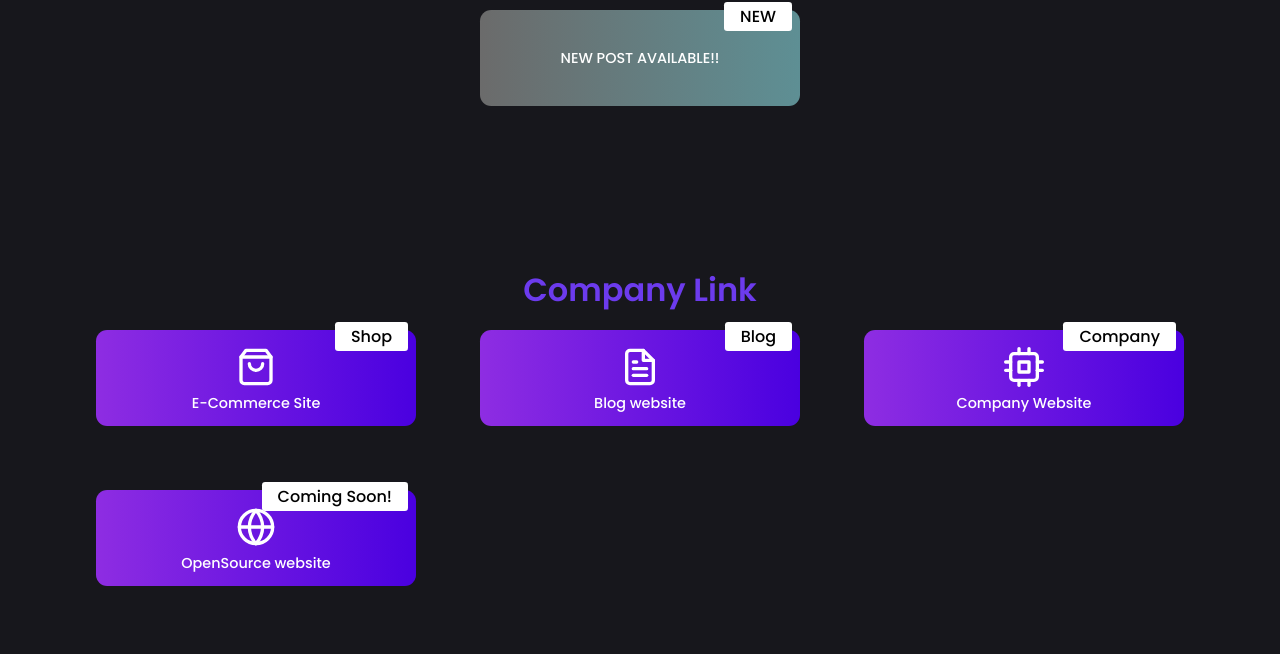
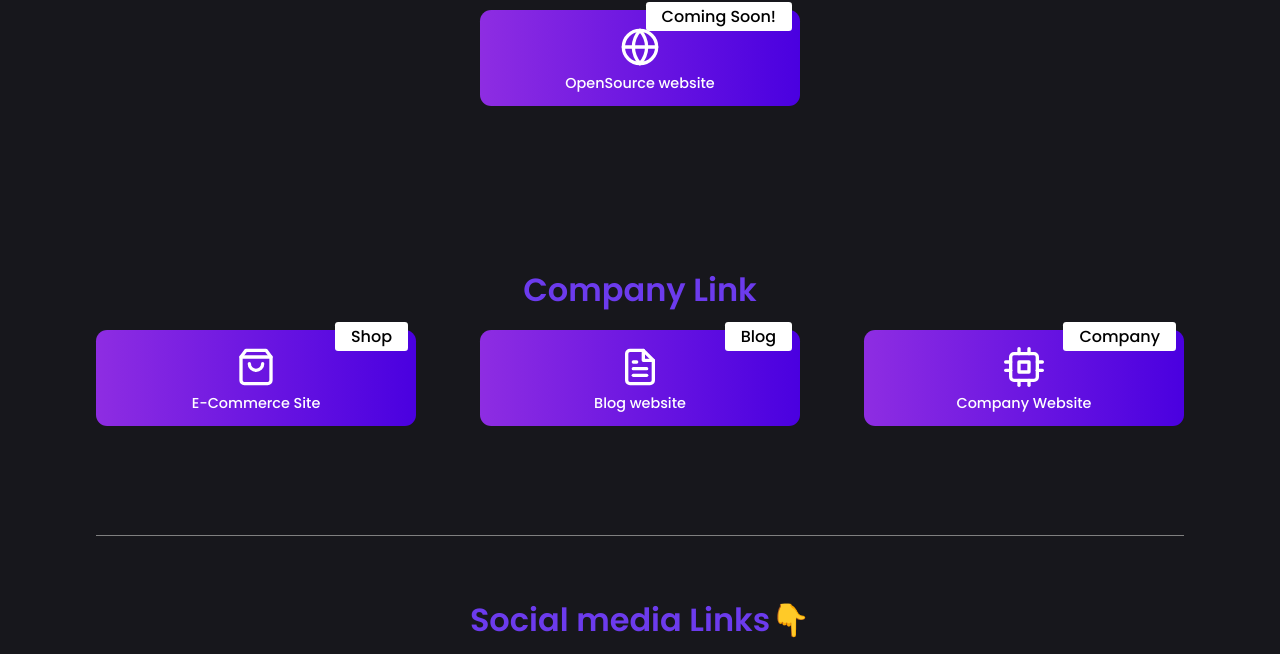
Before and after one commit to Marisa-System/Social-LinkTree, a plain HTML site: page index.html in a window 1280 px wide. Shown: the part 439-1093 px from the top of the page. Drawn offline with nearby package versions, Linux system fonts and the light colour scheme.

Commit message:
Update index.html

```diff
--- a/index.html
+++ b/index.html
@@ -54,12 +54,13 @@
         <h1 class='titulo-sep'>New!</h1>
         <section>
             <ul class="patrocinador">
-                <a href="https://blog.marisasystem.co.in" target="_blank" rel="noopener">
+                   <a target="_blank" rel="noopener">
                     <li
-                        style="background: linear-gradient(to right, #6b6b6b, #5e8f94);">
-                        <span class="new">NEW</span>
+                        style="background: linear-gradient(to right, #8e2de2, #4a00e0);">
+                        <i data-feather="globe"></i>
+                        <span class="new">Coming Soon!</span>
                         <span class='uteis'>
-                            NEW POST AVAILABLE!!
+                            OpenSource website
                         </span>
                     </li>
                 </a>
@@ -99,16 +100,7 @@
                         </span>
                     </li>
                 </a>
-              <a target="_blank" rel="noopener">
-                    <li
-                        style="background: linear-gradient(to right, #8e2de2, #4a00e0);">
-                        <i data-feather="globe"></i>
-                        <span class="new">Coming Soon!</span>
-                        <span class='uteis'>
-                            OpenSource website
-                        </span>
-                    </li>
-                </a>
+
             </ul>
         </section>
          <hr style="margin-top:10%;height:1px;border-width:0;color:white;background-color:gray">
```
